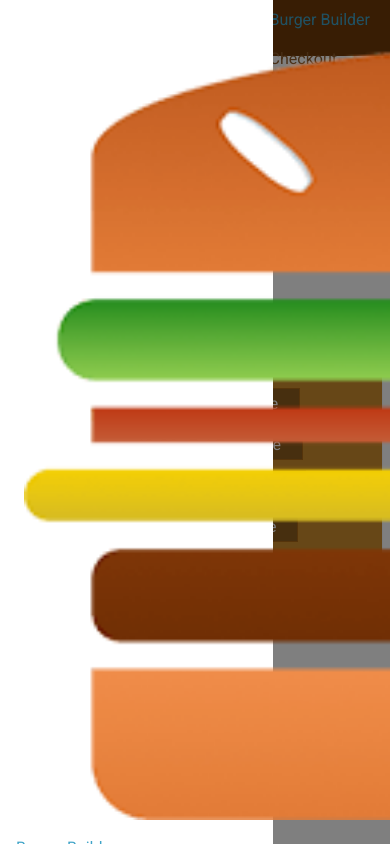
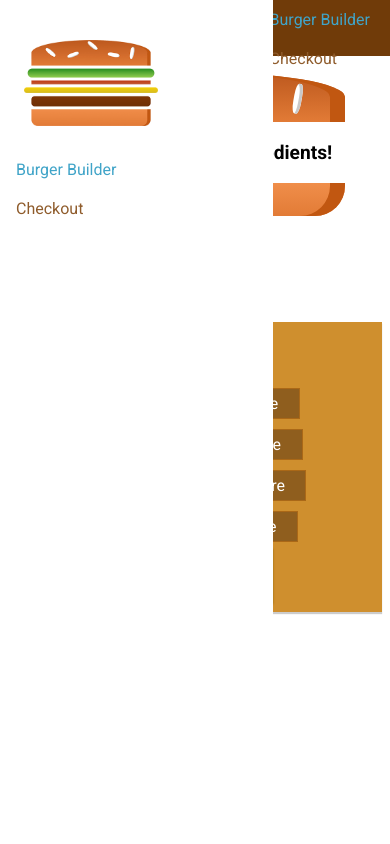
Before and after one commit to hocsinhguongmau/burger-builder, a React (Create React App) app: page / in a window 390 px wide. Built offline with nearby package versions, Linux system fonts and the light colour scheme.

Commit message:
Add navigation, logo part 2

```diff
--- a/src/components/Layout/Layout.js
+++ b/src/components/Layout/Layout.js
@@ -5,11 +5,20 @@ import SideDrawer from "../Navigation/SideDrawer/SideDrawer";
 import classes from "./Layout.module.scss";
 
 class Layout extends Component {
+	state = {
+		showSideDrawer: false
+	};
+	sideDrawerClosedHandler = () => {
+		this.setState({showSideDrawer: false});
+	};
 	render() {
 		return (
 			<Auxiliary>
 				<Toolbar />
-				<SideDrawer />
+				<SideDrawer
+					open={this.showSideDrawer}
+					closed={this.sideDrawerClosedHandler}
+				/>
 				<main className={classes.Content}>{this.props.children}</main>
 			</Auxiliary>
 		);
--- a/src/components/Navigation/SideDrawer/SideDrawer.js
+++ b/src/components/Navigation/SideDrawer/SideDrawer.js
@@ -8,9 +8,11 @@ import classes from "./SideDrawer.module.scss";
 const sideDrawer = props => {
 	return (
 		<Auxiliary>
-			<Backdrop show />
+			<Backdrop show={props.open} clicked={props.closed} />
 			<div className={classes.SideDrawer}>
-				<Logo />
+				<div className={classes.Logo}>
+					<Logo />
+				</div>
 				<nav>
 					<NavigationItems />
 				</nav>
--- a/src/components/Navigation/SideDrawer/SideDrawer.module.scss
+++ b/src/components/Navigation/SideDrawer/SideDrawer.module.scss
@@ -1,12 +1,12 @@
 .SideDrawer {
     position: fixed;
-    top: 0;
-    left: 0;
     width: 280px;
     max-width: 70%;
     height: 100%;
+    left: 0;
+    top: 0;
     z-index: 200;
-    background: #fff;
+    background-color: white;
     padding: 32px 16px;
     box-sizing: border-box;
     transition: transform 0.3s ease-out;
@@ -22,3 +22,8 @@
 .Close {
     transform: translateX(-100%);
 }
+
+.Logo {
+    height: 11%;
+    margin-bottom: 32px;
+}
--- a/src/components/Navigation/Toolbar/Toolbar.js
+++ b/src/components/Navigation/Toolbar/Toolbar.js
@@ -7,7 +7,9 @@ const Toolbar = props => {
 	return (
 		<header className={classes.Toolbar}>
 			<div>Menu</div>
-			<Logo height="80%" />
+			<div className={classes.Logo}>
+				<Logo />
+			</div>
 			<nav>
 				<NavigationItems />
 			</nav>
--- a/src/components/Navigation/Toolbar/Toolbar.module.scss
+++ b/src/components/Navigation/Toolbar/Toolbar.module.scss
@@ -1,18 +1,27 @@
-.Toolbar{
+.Toolbar {
     height: 56px;
     width: 100%;
     position: fixed;
     top: 0;
     left: 0;
-    background-color: #703b09;
+    background-color: #703B09;
     display: flex;
     justify-content: space-between;
     align-items: center;
     padding: 0 20px;
     box-sizing: border-box;
     z-index: 90;
-    nav{
+
+    nav {
         height: 100%;
-
     }
 }
+
+.Logo {
+    height: 80%;
+}
+@media (max-width: 499px) {
+    .DesktopOnly {
+        display: none;
+    }
+}
```
